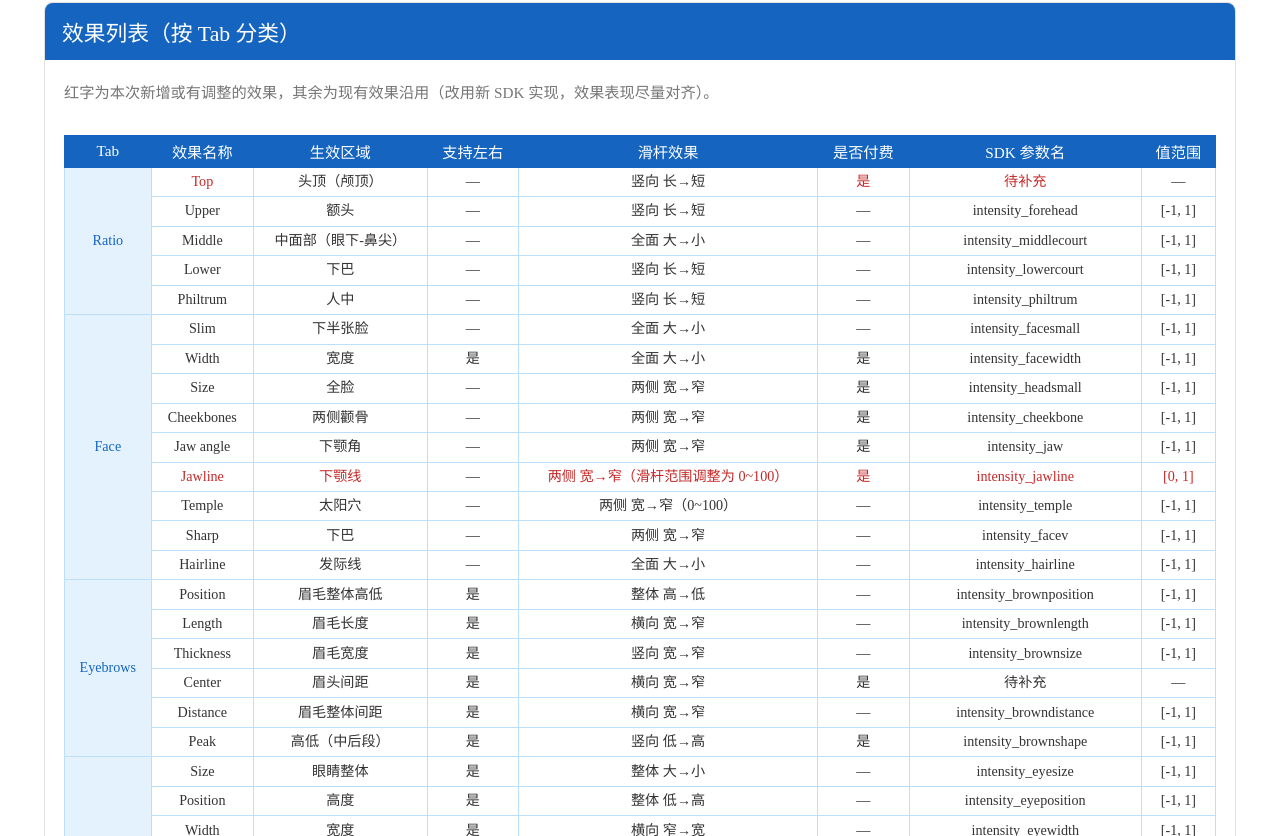
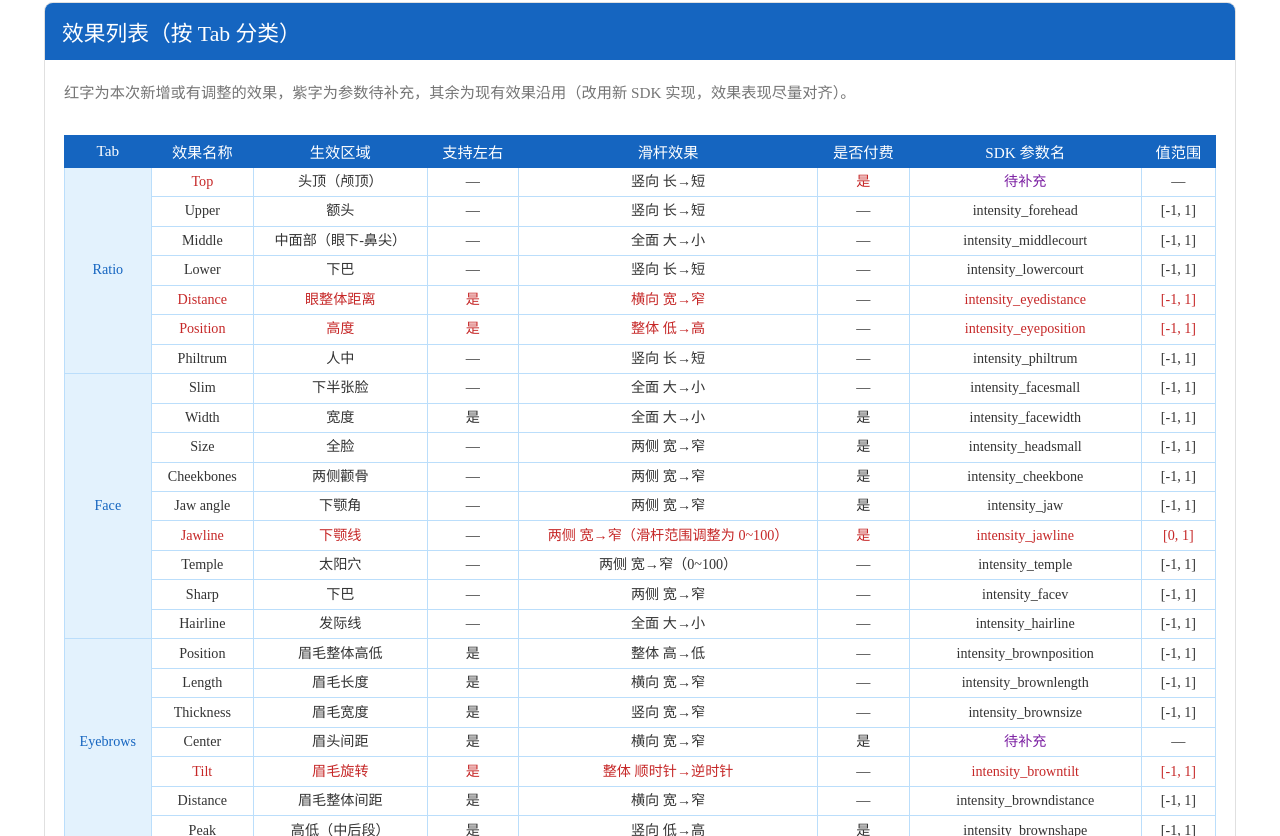
Before and after one commit to Crystal310/dofoto-prd-share, a plain HTML site: page dofoto v1.340.0.html in a window 1280 px wide. Shown: the part 1084-1920 px from the top of the page. Drawn offline with Linux system fonts and the light colour scheme.

Commit message:
add new Ratio/Eyebrows effects (Distance, Position, Tilt), distinguish TBD params in purple

```diff
--- a/dofoto v1.340.0.html
+++ b/dofoto v1.340.0.html
@@ -141,6 +141,7 @@
   .screen-text-body  { font-size: 30px; line-height: 1.8; color: #333; white-space: pre-wrap; }
 
   .new-mark, td.new-mark, .metric-table td.new-mark { color: #C62828; font-weight: 400; }
+  .tbd-mark, td.tbd-mark, .metric-table td.tbd-mark { color: #7B1FA2; font-weight: 400; }
 
   .metric-table {
     width: auto;
@@ -296,16 +297,18 @@
     <div class="card" style="margin-top:8px;">
       <div class="card-hd">效果列表（按 Tab 分类）</div>
       <div class="card-body" style="flex-direction:column;">
-        <div class="body-text" style="font-size:28px;color:#757575;margin-bottom:12px;">红字为本次新增或有调整的效果，其余为现有效果沿用（改用新 SDK 实现，效果表现尽量对齐）。</div>
+        <div class="body-text" style="font-size:28px;color:#757575;margin-bottom:12px;">红字为本次新增或有调整的效果，紫字为参数待补充，其余为现有效果沿用（改用新 SDK 实现，效果表现尽量对齐）。</div>
         <table class="metric-table" style="width:100%;">
           <thead>
             <tr><th>Tab</th><th>效果名称</th><th>生效区域</th><th>支持左右</th><th>滑杆效果</th><th>是否付费</th><th>SDK 参数名</th><th>值范围</th></tr>
           </thead>
           <tbody>
-            <tr class="tab-start"><td class="name" rowspan="5">Ratio</td><td class="new-mark">Top</td><td>头顶（颅顶）</td><td>—</td><td>竖向 长→短</td><td class="new-mark">是</td><td class="new-mark">待补充</td><td>—</td></tr>
+            <tr class="tab-start"><td class="name" rowspan="7">Ratio</td><td class="new-mark">Top</td><td>头顶（颅顶）</td><td>—</td><td>竖向 长→短</td><td class="new-mark">是</td><td class="tbd-mark">待补充</td><td>—</td></tr>
             <tr><td>Upper</td><td>额头</td><td>—</td><td>竖向 长→短</td><td>—</td><td>intensity_forehead</td><td>[-1, 1]</td></tr>
             <tr><td>Middle</td><td>中面部（眼下-鼻尖）</td><td>—</td><td>全面 大→小</td><td>—</td><td>intensity_middlecourt</td><td>[-1, 1]</td></tr>
             <tr><td>Lower</td><td>下巴</td><td>—</td><td>竖向 长→短</td><td>—</td><td>intensity_lowercourt</td><td>[-1, 1]</td></tr>
+            <tr><td class="new-mark">Distance</td><td class="new-mark">眼整体距离</td><td class="new-mark">是</td><td class="new-mark">横向 宽→窄</td><td>—</td><td class="new-mark">intensity_eyedistance</td><td class="new-mark">[-1, 1]</td></tr>
+            <tr><td class="new-mark">Position</td><td class="new-mark">高度</td><td class="new-mark">是</td><td class="new-mark">整体 低→高</td><td>—</td><td class="new-mark">intensity_eyeposition</td><td class="new-mark">[-1, 1]</td></tr>
             <tr><td>Philtrum</td><td>人中</td><td>—</td><td>竖向 长→短</td><td>—</td><td>intensity_philtrum</td><td>[-1, 1]</td></tr>
 
             <tr class="tab-start"><td class="name" rowspan="9">Face</td><td>Slim</td><td>下半张脸</td><td>—</td><td>全面 大→小</td><td>—</td><td>intensity_facesmall</td><td>[-1, 1]</td></tr>
@@ -318,10 +321,11 @@
             <tr><td>Sharp</td><td>下巴</td><td>—</td><td>两侧 宽→窄</td><td>—</td><td>intensity_facev</td><td>[-1, 1]</td></tr>
             <tr><td>Hairline</td><td>发际线</td><td>—</td><td>全面 大→小</td><td>—</td><td>intensity_hairline</td><td>[-1, 1]</td></tr>
 
-            <tr class="tab-start"><td class="name" rowspan="6">Eyebrows</td><td>Position</td><td>眉毛整体高低</td><td>是</td><td>整体 高→低</td><td>—</td><td>intensity_brownposition</td><td>[-1, 1]</td></tr>
+            <tr class="tab-start"><td class="name" rowspan="7">Eyebrows</td><td>Position</td><td>眉毛整体高低</td><td>是</td><td>整体 高→低</td><td>—</td><td>intensity_brownposition</td><td>[-1, 1]</td></tr>
             <tr><td>Length</td><td>眉毛长度</td><td>是</td><td>横向 宽→窄</td><td>—</td><td>intensity_brownlength</td><td>[-1, 1]</td></tr>
             <tr><td>Thickness</td><td>眉毛宽度</td><td>是</td><td>竖向 宽→窄</td><td>—</td><td>intensity_brownsize</td><td>[-1, 1]</td></tr>
-            <tr><td>Center</td><td>眉头间距</td><td>是</td><td>横向 宽→窄</td><td>是</td><td>待补充</td><td>—</td></tr>
+            <tr><td>Center</td><td>眉头间距</td><td>是</td><td>横向 宽→窄</td><td>是</td><td class="tbd-mark">待补充</td><td>—</td></tr>
+            <tr><td class="new-mark">Tilt</td><td class="new-mark">眉毛旋转</td><td class="new-mark">是</td><td class="new-mark">整体 顺时针→逆时针</td><td>—</td><td class="new-mark">intensity_browntilt</td><td class="new-mark">[-1, 1]</td></tr>
             <tr><td>Distance</td><td>眉毛整体间距</td><td>是</td><td>横向 宽→窄</td><td>—</td><td>intensity_browndistance</td><td>[-1, 1]</td></tr>
             <tr><td>Peak</td><td>高低（中后段）</td><td>是</td><td>竖向 低→高</td><td>是</td><td>intensity_brownshape</td><td>[-1, 1]</td></tr>
 
@@ -353,7 +357,7 @@
             <tr><td>Lowerlip</td><td>下唇厚度</td><td>—</td><td>竖向 薄→厚</td><td>—</td><td>down_intensity_mouththickness</td><td>[-1, 1]</td></tr>
             <tr><td>Smile</td><td>微笑（嘴角）</td><td>—</td><td>两侧 内→外</td><td>是</td><td>intensity_mouthsmile</td><td>[-1, 1]</td></tr>
             <tr><td>Cupid's bow</td><td>上唇形</td><td>—</td><td>整体 平整→弯曲</td><td>是</td><td>intensity_mouthmshape</td><td>[-1, 1]</td></tr>
-            <tr><td class="new-mark">Shift</td><td class="new-mark">唇整体左右平移</td><td>—</td><td class="new-mark">整体 左→右</td><td>待定</td><td class="new-mark">待补充</td><td>—</td></tr>
+            <tr><td class="new-mark">Shift</td><td class="new-mark">唇整体左右平移</td><td>—</td><td class="new-mark">整体 左→右</td><td>待定</td><td class="tbd-mark">待补充</td><td>—</td></tr>
             <tr><td>Tilt</td><td>歪嘴旋转</td><td>—</td><td>整体 左→右</td><td>—</td><td>intensity_mouthslant</td><td>[-1, 1]</td></tr>
           </tbody>
         </table>
```
